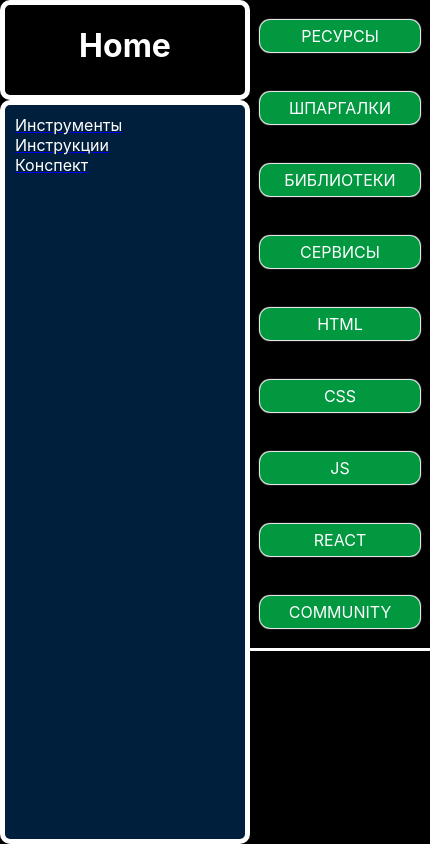
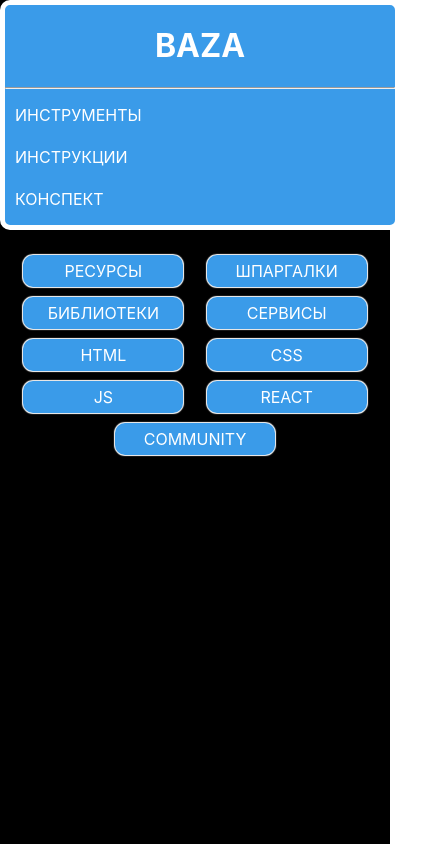
Before and after one commit to PlatenPrime/baza, a React (Create React App) app: page /tools in a window 390 px wide. Shown: the whole page, 430 px wide, since content can reach past the window. Built offline with nearby package versions, Linux system fonts and the light colour scheme.

Commit message:
added responsive for mobile

```diff
--- a/package.json
+++ b/package.json
@@ -3,10 +3,10 @@
 	"version": "0.1.0",
 	"private": true,
 	"dependencies": {
-		"@emotion/react": "^11.9.0",
-		"@emotion/styled": "^11.8.1",
+		"@emotion/react": "^11.9.3",
+		"@emotion/styled": "^11.9.3",
 		"@mui/icons-material": "^5.8.0",
-		"@mui/material": "^5.8.1",
+		"@mui/material": "^5.8.5",
 		"@testing-library/jest-dom": "^5.16.4",
 		"@testing-library/react": "^13.2.0",
 		"@testing-library/user-event": "^13.5.0",
--- a/src/App.css
+++ b/src/App.css
@@ -3,15 +3,23 @@
 	padding: 0;
 	box-sizing: border-box;
   text-align: center;
-  display: grid;
-  height: 100vh;
-  grid-template-columns: 250px 1fr;
-  grid-template-rows: 100px 1fr;
+  display: flex;
+  min-height: 100vh;
+
+  flex-direction: row;
   background-color: rgb(0, 0, 0);
   color: aliceblue;
 
 }
 
-.active-link {
-	color: greenyellow;
+
+
+
+
+@media (max-width: 700px) {
+
+.App {
+	flex-direction: column;
 }
+
+}
--- a/src/App.js
+++ b/src/App.js
@@ -1,8 +1,7 @@
 import './App.css';
 import SideBar from './components/SideBar/SideBar.jsx';
 import { Outlet } from 'react-router';
-import GalleryCard from './components/Gallery/GalleryCard/GalleryCard';
-import HomeLink from './components/HomeLink/HomeLink';
+
 
 
 
@@ -10,9 +9,11 @@
 function App() {
 	return (
 		<div className='App'>
-			<HomeLink />
+
 			<SideBar />
+
 			<Outlet />
+
 		</div>
 	);
 }
--- a/src/components/HomeLink/HomeLink.jsx
+++ b/src/components/HomeLink/HomeLink.jsx
@@ -6,8 +6,9 @@
 	return (
 		<div className={style.homeLink}>
 			<Link to="/" className={style.homeLinkLink} >
-				<h1>Home</h1>
+				<h1>BAZA</h1>
 			</Link>
+			<hr />
 		</div>
 	);
 };
--- a/src/components/HomeLink/HomeLink.module.css
+++ b/src/components/HomeLink/HomeLink.module.css
@@ -1,14 +1,11 @@
 .homeLink {
-	grid-column-start: 1;
-	grid-column-end: 2;
-	grid-row-start: 1;
-	grid-row-end: 2;
 	color: white;
-	border: 5px solid white;
 	border-radius: 10px;
+
 }
 
 .homeLinkLink {
 	color: white;
 	text-decoration: none;
+	text-align: center;
 }
--- a/src/components/Navbar/Navbar.module.css
+++ b/src/components/Navbar/Navbar.module.css
@@ -3,9 +3,10 @@
 	background-color: #000;
 display: flex;
 align-items: center;
-justify-content: space-around;
+justify-content: space-evenly;
 flex-wrap: wrap;
-border-bottom: 3px solid white;
+padding: 20px 5px;
+
 
 
 }
@@ -14,7 +15,7 @@
 .NavbarLink {
 
 color: rgb(255, 255, 255);
-background-color: rgb(1, 152, 64);
+background-color: rgb(58, 155, 233);
 text-decoration: none;
 width: 10rem;
 height: 2rem;
@@ -23,13 +24,13 @@
 align-items: center;
 border-radius: 10px;
 box-shadow: 0px 0px 1px 1px white;
-margin: 20px 10px;
+margin: 5px;
 
 }
 
 
 .NavbarLink:hover {
-	background-color: rgb(58, 155, 233);
+	background-color: rgb(5, 200, 142);
 	-webkit-transition: background 0.3s ease-in;
 -moz-transition: background 0.3s ease-in;
 -ms-transition: background 0.3s ease-in;
@@ -42,14 +43,14 @@
 
 	color: rgb(255, 255, 255);
 	text-decoration: none;
-	background-color: rgba(0, 60, 255, 0.596);
+	background-color: rgb(5, 200, 142);
+
 	width: 10rem;
-	height: 2rem;
-	display: flex;
+height: 2rem;
+display: flex;
 justify-content: center;
 align-items: center;
 border-radius: 10px;
 box-shadow: 0px 0px 1px 1px white;
-font-weight: 600;
-margin: 20px 10px;
+margin: 5px;
 	}
--- a/src/components/SideBar/SideBar.jsx
+++ b/src/components/SideBar/SideBar.jsx
@@ -2,6 +2,8 @@
 import style from "./SideBar.module.css";
 import SideBarItem from './SideBarItem/SideBarItem';
 import { Link } from "react-router-dom";
+import HomeLink from '../HomeLink/HomeLink';
+
 
 
 
@@ -12,10 +14,12 @@
 
 	return (
 		<div className={style.sidebar}>
+			<HomeLink />
+			<Link to="/tools" className={style.sidebarLink} ><SideBarItem title="Инструменты" /></Link>
+			<Link to="/guides" className={style.sidebarLink}><SideBarItem title="Инструкции" /></Link>
+			<Link to="/workbook" className={style.sidebarLink}><SideBarItem title="Конспект" /></Link>
 
-			<Link to="/tools"><SideBarItem title="Инструменты" /></Link>
-			<Link to="/guides"><SideBarItem title="Инструкции" /></Link>
-			<Link to="/workbook"><SideBarItem title="Конспект" /></Link>
+
 
 		</div>
 	);
--- a/src/components/SideBar/SideBar.module.css
+++ b/src/components/SideBar/SideBar.module.css
@@ -1,12 +1,30 @@
 .sidebar {
-	grid-column-start: 1;
-	grid-column-end: 2;
-	grid-row-start: 2;
-	grid-row-end: 3;
-	background-color: rgb(0, 31, 61);
+	min-height: 100%;
+	min-width: 200px;
+	width: 200px;
+	background-color: rgb(58, 155, 233);
 	list-style: none;
 	text-align: left;
-	padding: 10px;
 	border-radius: 10px;
 	border: 5px solid white;
 }
+
+.sidebarLink {
+	text-decoration: none;
+	width: 100%;
+	height: 100%;
+	border-bottom: 1px solid white;
+}
+
+.sidebarLink:hover {
+
+}
+
+
+@media (max-width: 700px) {
+
+	.sidebar {
+		min-width: 100%;
+	}
+
+	}
--- a/src/components/SideBar/SideBarItem/SideBarItem.jsx
+++ b/src/components/SideBar/SideBarItem/SideBarItem.jsx
@@ -5,11 +5,16 @@
 const SideBarItem = ({ title, icon }) => {
 
 	return (
-		<div className={style.SideBarItem}>
-			{icon}	{title}
+		<>
+			<div className={style.sideBarItem}>
+				{icon}	{title}
 
-		</div>
+
+			</div>
+
+		</>
 	);
+
 };
 
 export default SideBarItem;
--- a/src/components/SideBar/SideBarItem/SideBarItem.module.css
+++ b/src/components/SideBar/SideBarItem/SideBarItem.module.css
@@ -1,4 +1,31 @@
-.SideBarItem {
+.sideBarItem {
 	color: white;
+	text-transform: uppercase;
+padding-left: 10px;
+border-radius: 5px;
+margin: 10px 0;
+height: 2rem;
+display: flex;
+justify-content: start;
+align-items: center;
 
 }
+
+
+.sideBarItem:hover {
+	background-color: rgb(5, 200, 142);
+	color: rgb(255, 255, 255);
+	-webkit-transition: background 0.3s ease-in;
+	-moz-transition: background 0.3s ease-in;
+	-ms-transition: background 0.3s ease-in;
+	-o-transition: background 0.3s ease-in;
+	transition: background 0.3s ease-in;
+
+
+
+
+}
+
+hr {
+	color: white;
+}
--- a/src/components/Tools/Tools.jsx
+++ b/src/components/Tools/Tools.jsx
@@ -32,10 +32,7 @@
 		<div className={style.tools}>
 
 
-
-
 			<Navbar links={toolsNavbar} />
-
 
 
 			<ToolsCategoryContext.Provider value={category}>
--- a/src/components/Tools/Tools.module.css
+++ b/src/components/Tools/Tools.module.css
@@ -1,13 +1,7 @@
 .tools {
-	background-color: rgb(0, 0, 0);
-	grid-column-start: 2;
-	grid-column-end: 3;
-	grid-row-start: 1;
-	grid-row-end: 3;
-}
-
-
-.toolsMain {
-	width: 100%;
+	display: flex;
+	flex-direction: column;
+	align-items: center;
+	justify-content: flex-start;
 
 }
```
Also changed, not shown: 1 other file (tests, documents, lock files or other folders).
